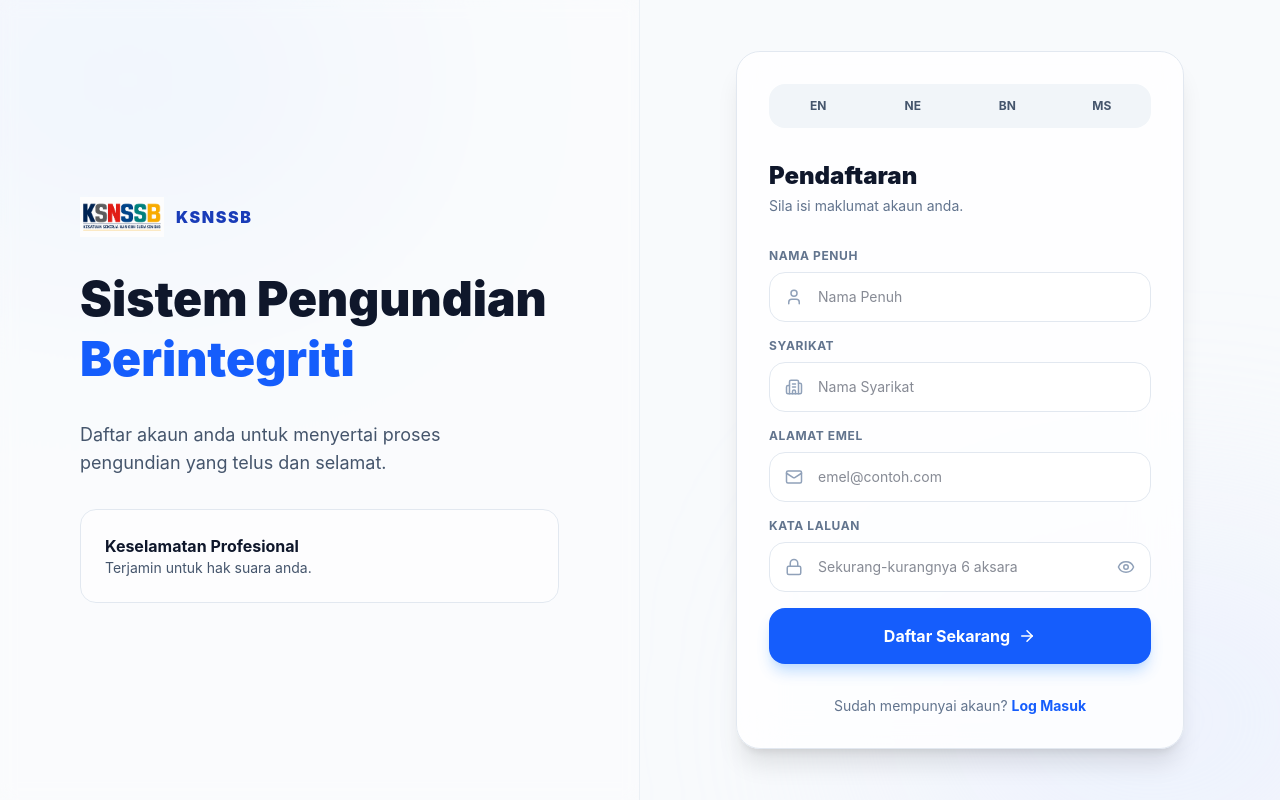
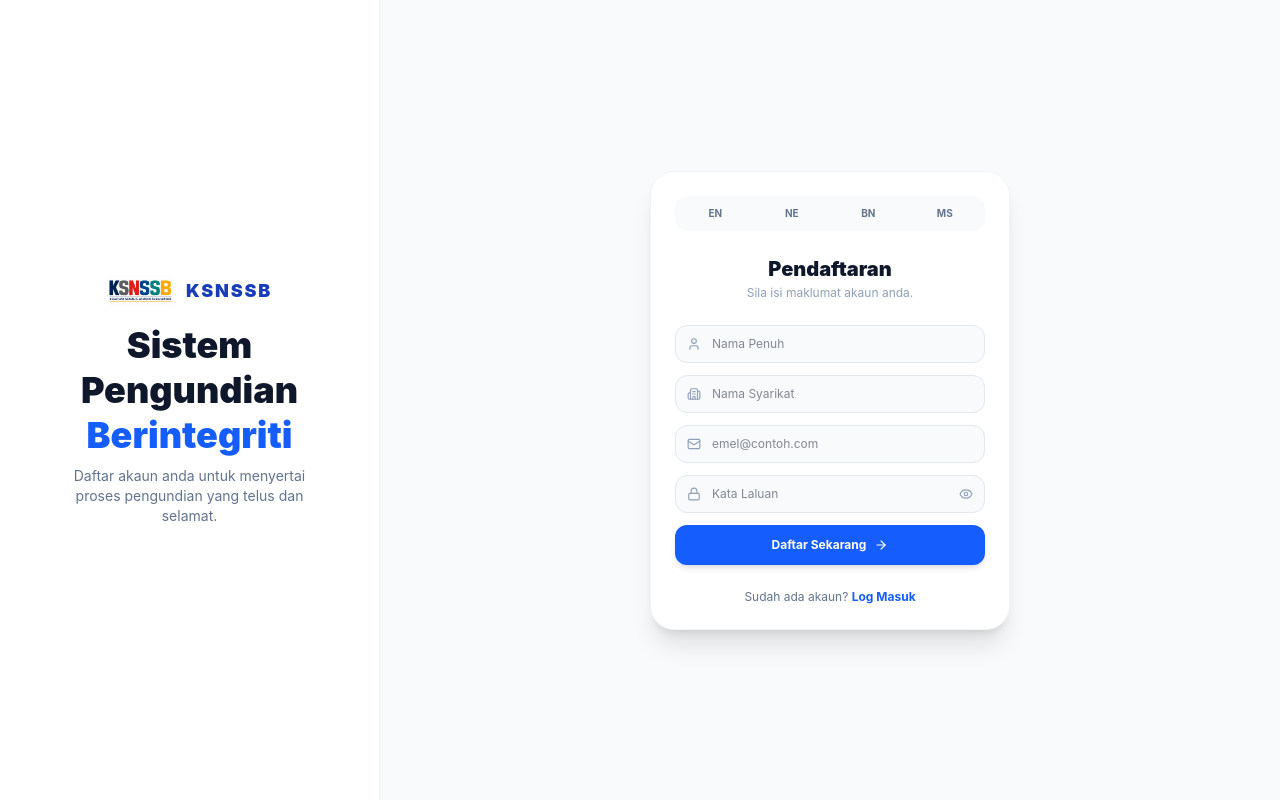
Before and after one commit to muhamadiqbalhalim/VotingSystem, a React (Vite) app: page /register in a window 1280 px wide. Built offline with nearby package versions, Linux system fonts and the light colour scheme.

Commit message:
Update File

```diff
--- a/src/pages/UserRegister.jsx
+++ b/src/pages/UserRegister.jsx
@@ -75,104 +75,83 @@ const UserRegister = () => {
   };
 
   return (
-    <div className="min-h-screen bg-slate-50 text-slate-900 flex flex-col lg:flex-row overflow-hidden">
-      {/* Background decoration */}
-      <div className="fixed inset-0 pointer-events-none overflow-hidden">
-        <div className="absolute top-[-10%] left-[-10%] w-[40%] h-[40%] rounded-full bg-blue-100/50 blur-[120px]" />
-        <div className="absolute bottom-[-10%] right-[-10%] w-[40%] h-[40%] rounded-full bg-indigo-100/50 blur-[120px]" />
+    <div className="min-h-screen bg-slate-50 flex flex-col lg:flex-row">
+      {/* Sidebar / Topbar - Centered pada mobile & desktop */}
+      <aside className="w-full lg:w-[380px] p-6 lg:p-12 bg-white border-b lg:border-b-0 lg:border-r border-slate-200/60 flex flex-col items-center justify-center text-center">
+        <div className="flex items-center gap-3 mb-4">
+          <img src={logo} alt="Logo" className="h-8 w-auto" />
+          <span className="font-black tracking-widest text-blue-800 text-lg">KSNSSB</span>
         </div>
-
-      {/* Sidebar - Hidden on tiny mobile, visible on desktop/tablet */}
-      <aside className="hidden lg:flex lg:w-1/2 flex-col justify-center p-12 xl:p-20 relative z-10 border-r border-slate-200/60 bg-white/30 backdrop-blur-sm">
-        <div className="space-y-8">
-          <div className="flex items-center gap-3">
-            <img src={logo} alt="Logo" className="h-10 w-auto" />
-            <span className="font-black tracking-widest text-blue-800">KSNSSB</span>
-          </div>
-          <h1 className="text-5xl font-black leading-tight text-slate-900">
-            Sistem Pengundian <br /> <span className="text-blue-600">Berintegriti</span>
+        <h1 className="text-2xl lg:text-4xl font-black leading-tight text-slate-900 mb-2 max-w-[300px]">
+          Sistem Pengundian <span className="text-blue-600">Berintegriti</span>
         </h1>
-          <p className="text-lg text-slate-600 max-w-sm">
+        <p className="text-xs lg:text-sm text-slate-500 max-w-[280px]">
           Daftar akaun anda untuk menyertai proses pengundian yang telus dan selamat.
         </p>
-          <div className="bg-white/50 p-6 rounded-2xl border border-slate-200">
-            <p className="font-bold text-slate-900">Keselamatan Profesional</p>
-            <p className="text-sm text-slate-600">Terjamin untuk hak suara anda.</p>
-          </div>
-        </div>
       </aside>
 
       {/* Main Form Section */}
-      <main className="flex-1 flex items-center justify-center p-4 sm:p-6 lg:p-12 relative z-10">
-        <div className="w-full max-w-md bg-white/80 backdrop-blur-xl p-8 rounded-3xl border border-slate-200 shadow-xl">
+      <main className="flex-1 flex items-center justify-center p-4 lg:p-8">
+        <div className="w-full max-w-[360px] bg-white p-6 rounded-3xl border border-slate-100 shadow-xl">
+
           {/* Language Switcher */}
-          <div className="flex justify-center gap-2 mb-8 bg-slate-100 p-1.5 rounded-2xl">
+          <div className="flex justify-center gap-1 mb-6 bg-slate-50 p-1 rounded-xl">
             {["en", "ne", "bn", "ms"].map((lang) => (
               <button
                 key={lang}
                 onClick={() => handleLanguageChange(lang)}
-                className="flex-1 py-2 text-xs font-bold uppercase rounded-xl hover:bg-white transition-all text-slate-600 hover:text-blue-600"
+                className="flex-1 py-1.5 text-[10px] font-bold uppercase rounded-lg hover:bg-white transition-all text-slate-500 hover:text-blue-600"
               >
                 {lang}
               </button>
             ))}
           </div>
 
-          <div className="mb-8">
-            <h2 className="text-2xl font-black text-slate-900">Pendaftaran</h2>
-            <p className="text-sm text-slate-500 mt-1">Sila isi maklumat akaun anda.</p>
+          <div className="mb-6 text-center">
+            <h2 className="text-xl font-black text-slate-900">Pendaftaran</h2>
+            <p className="text-xs text-slate-400 mt-0.5">Sila isi maklumat akaun anda.</p>
           </div>
 
-          <form onSubmit={handleRegister} className="space-y-4">
+          <form onSubmit={handleRegister} className="space-y-3">
             {[
               { label: "Nama Penuh", icon: User, type: "text", value: fullName, setter: setFullName, placeholder: "Nama Penuh" },
               { label: "Syarikat", icon: Building2, type: "text", value: company, setter: setCompany, placeholder: "Nama Syarikat" },
-              { label: "Alamat Emel", icon: Mail, type: "email", value: email, setter: setEmail, placeholder: "emel@contoh.com" },
+              { label: "Emel", icon: Mail, type: "email", value: email, setter: setEmail, placeholder: "emel@contoh.com" },
             ].map((field, idx) => (
-              <div key={idx}>
-                <label className="block text-xs font-bold uppercase tracking-wider mb-2 text-slate-500">
-                  {field.label}
-                </label>
-                <div className="relative">
-                  <field.icon className="absolute left-4 top-1/2 -translate-y-1/2 text-slate-400" size={18} />
+              <div key={idx} className="relative">
+                <field.icon className="absolute left-3 top-1/2 -translate-y-1/2 text-slate-400" size={14} />
                 <input
                   type={field.type}
                   value={field.value}
                   onChange={(e) => field.setter(e.target.value)}
                   placeholder={field.placeholder}
                   required
-                    className="w-full rounded-2xl border border-slate-200 bg-white px-12 py-3.5 text-sm focus:ring-2 focus:ring-blue-500 focus:border-transparent outline-none transition-all"
+                  className="w-full rounded-xl border border-slate-200 bg-slate-50 pl-9 pr-3 py-2.5 text-xs focus:ring-2 focus:ring-blue-500 outline-none transition-all"
                 />
-                </div>
               </div>
             ))}
 
-            {/* Password Field */}
-            <div>
-              <label className="block text-xs font-bold uppercase tracking-wider mb-2 text-slate-500">Kata Laluan</label>
             <div className="relative">
-                <Lock className="absolute left-4 top-1/2 -translate-y-1/2 text-slate-400" size={18} />
+              <Lock className="absolute left-3 top-1/2 -translate-y-1/2 text-slate-400" size={14} />
               <input
                 type={showPassword ? "text" : "password"}
                 value={password}
                 onChange={(e) => setPassword(e.target.value)}
-                  placeholder="Sekurang-kurangnya 6 aksara"
+                placeholder="Kata Laluan"
                 required
-                  autoComplete="new-password"
-                  className="w-full rounded-2xl border border-slate-200 bg-white px-12 py-3.5 text-sm focus:ring-2 focus:ring-blue-500 outline-none transition-all"
+                className="w-full rounded-xl border border-slate-200 bg-slate-50 pl-9 pr-9 py-2.5 text-xs focus:ring-2 focus:ring-blue-500 outline-none transition-all"
               />
               <button
                 type="button"
                 onClick={() => setShowPassword(!showPassword)}
-                  className="absolute right-4 top-1/2 -translate-y-1/2 text-slate-400 hover:text-blue-600"
+                className="absolute right-3 top-1/2 -translate-y-1/2 text-slate-400 hover:text-blue-600"
               >
-                  {showPassword ? <EyeOff size={18} /> : <Eye size={18} />}
+                {showPassword ? <EyeOff size={14} /> : <Eye size={14} />}
               </button>
-              </div>
             </div>
 
             {error && (
-              <div className="p-3 text-sm text-red-600 bg-red-50 rounded-xl border border-red-100">
+              <div className="p-2 text-xs text-red-600 bg-red-50 rounded-xl border border-red-100 text-center">
                 {error}
               </div>
             )}
@@ -180,14 +159,14 @@ const UserRegister = () => {
             <button
               type="submit"
               disabled={loading}
-              className="w-full bg-blue-600 hover:bg-blue-700 text-white font-bold py-4 rounded-2xl transition-all flex items-center justify-center gap-2 shadow-lg shadow-blue-200"
+              className="w-full bg-blue-600 hover:bg-blue-700 text-white font-bold py-3 rounded-xl transition-all flex items-center justify-center gap-2 text-xs shadow-md"
             >
-              {loading ? <Loader2 className="animate-spin" size={20} /> : <>Daftar Sekarang <ArrowRight size={18} /></>}
+              {loading ? <Loader2 className="animate-spin" size={16} /> : <>Daftar Sekarang <ArrowRight size={14} /></>}
             </button>
           </form>
 
-          <p className="mt-8 text-center text-sm text-slate-500">
-            Sudah mempunyai akaun?{" "}
+          <p className="mt-6 text-center text-xs text-slate-500">
+            Sudah ada akaun?{" "}
             <button onClick={() => navigate("/login")} className="text-blue-600 font-bold hover:underline">
               Log Masuk
             </button>
```
Lines whose indentation alone changed are shown as unchanged.
